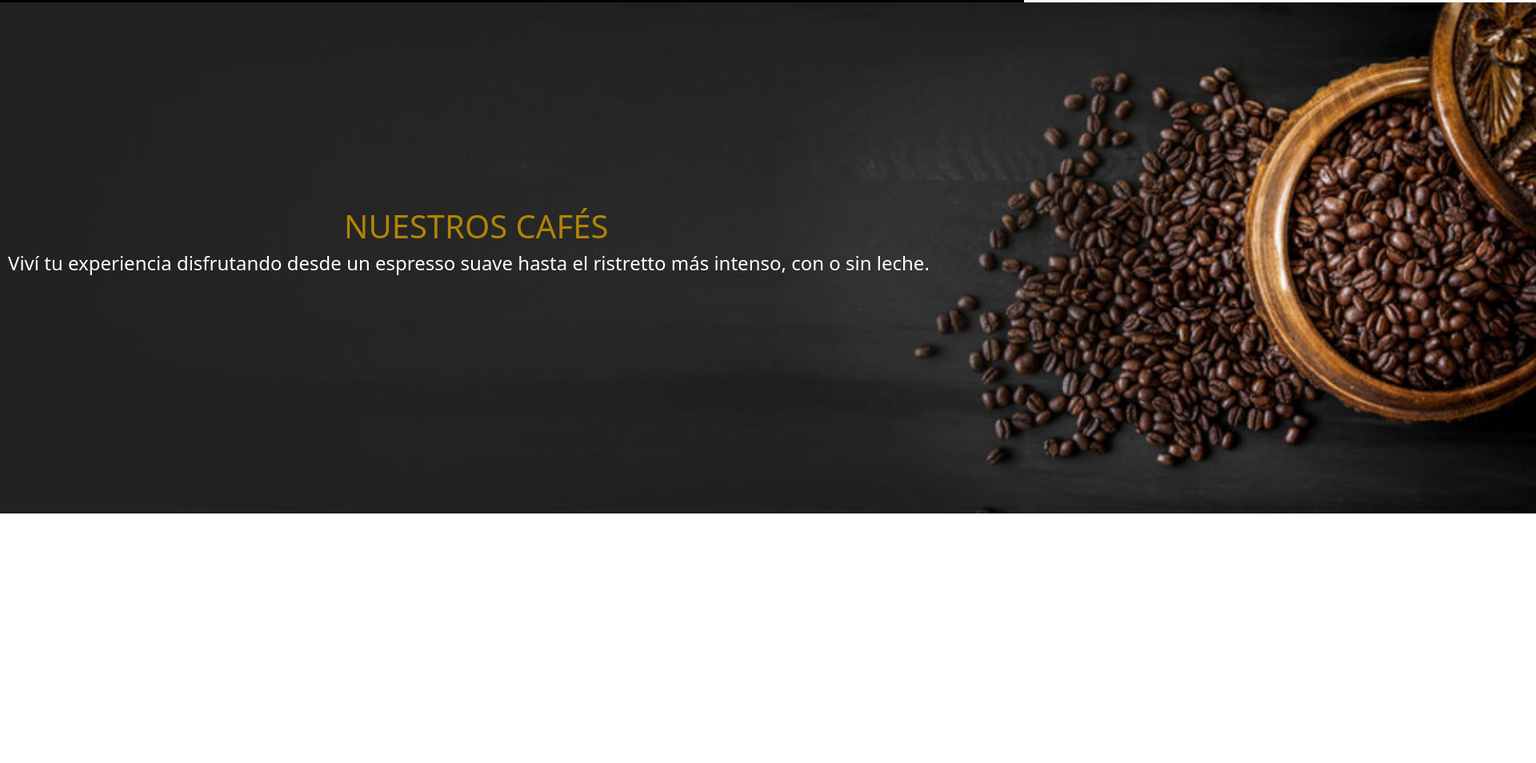
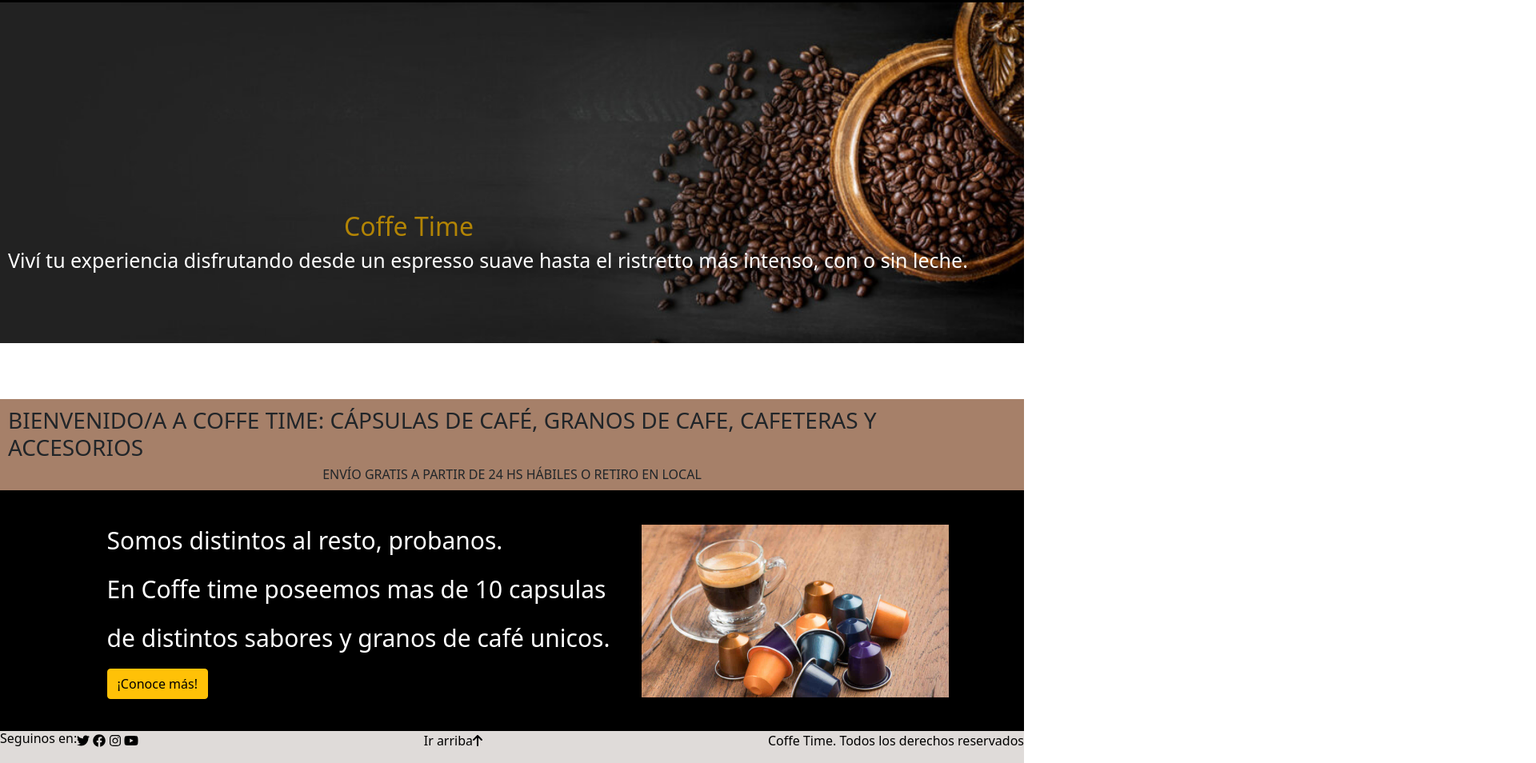
Before and after one commit to Tomasl07/cafe1, a website: page index.html in a window 1280 px wide. Shown: the part 53-1007 px from the top of the page at 80% size, 1920 px wide, since content can reach past the window. Before the commit the page ends 856 px from the top, so only its background shows below. Drawn offline with nearby package versions, Linux system fonts and the light colour scheme.

Commit message:
Terminando main

```diff
--- a/index.html
+++ b/index.html
@@ -9,20 +9,24 @@
 
     <!-- Link de mi css bootstrap -->
     <link href="https://cdn.jsdelivr.net/npm/bootstrap@5.1.3/dist/css/bootstrap.min.css" rel="stylesheet" integrity="sha384-1BmE4kWBq78iYhFldvKuhfTAU6auU8tT94WrHftjDbrCEXSU1oBoqyl2QvZ6jIW3" crossorigin="anonymous">
+
+  <!-- Font awesome -->
+  <link rel="stylesheet" href="https://cdnjs.cloudflare.com/ajax/libs/font-awesome/6.1.1/css/all.min.css" integrity="sha512-KfkfwYDsLkIlwQp6LFnl8zNdLGxu9YAA1QvwINks4PhcElQSvqcyVLLD9aMhXd13uQjoXtEKNosOWaZqXgel0g==" crossorigin="anonymous" referrerpolicy="no-referrer" />
+
     <!-- Titulo css -->
     <title>Coffee time/Inicio</title>
 </head>
 <body>
-
+    <!-- NAV -->
     <nav class="navbar navbar-expand-lg navbar" style="background-color: black;">
         <div class="container-fluid">
-          <a class="navbar-brand" href="#" style="color: #b28405;">Coffe Time</a>
+          <a id="inicio" class="navbar-brand" href="#" style="color: #b28405;">Coffe Time</a>
           <button  class="navbar-toggler" style="background-color: #b28405;" type="button" data-bs-toggle="collapse" data-bs-target="#navbarNavAltMarkup" aria-controls="navbarNavAltMarkup" aria-expanded="false" aria-label="Toggle navigation">
             <span class="navbar-toggler-icon"></span>
           </button>
           <div class="collapse navbar-collapse justify-content-end" id="navbarNavAltMarkup">
             <div class="navbar-nav">
-              <a class="nav-link active" aria-current="page" href="#" style="color: #b28405;">Inicio</a>
+              <a class="inicio nav-link active" aria-current="page" href="#" style="color: #b28405;">Inicio</a>
               <a class="nav-link" href="#" style="color: #b28405;">Sobre nosotros</a>
               <a class="nav-link" href="#" style="color: #b28405;">Productos</a>
               <a class="nav-link" href="#" style="color: #b28405;">Locales</a>
@@ -30,16 +34,55 @@
           </div>
         </div>
       </nav>
+      <!-- HEADER -->
       <header>
         <div class="recuadro1">
           <div>
-            <h1 class="titulo" style="color: #b28405;">NUESTROS CAFÉS</h1>
+            <span class="titulo" style="color: #b28405;">Coffe Time</span>
           </div>
           <div>
-            <h4 style="color: white; ">Viví tu experiencia disfrutando desde un espresso suave hasta el ristretto más intenso, con o sin leche.</h4>
+            <span class="descrip" style="color: white;">Viví tu experiencia disfrutando desde un espresso suave hasta el ristretto más intenso, con o sin leche.</span>
           </div>
       </div>
       </header>
+
+
+      <!-- MAIN -->
+      <main>
+        <div class="contenedormain" style="background-color:#a68069;">
+          <div>
+            <h3 class="titulo1">BIENVENIDO/A A COFFE TIME: CÁPSULAS DE CAFÉ, GRANOS DE CAFE, CAFETERAS Y ACCESORIOS</h3>
+          </div>
+          <div>
+            <h6 class="subti">ENVÍO GRATIS A PARTIR DE 24 HS HÁBILES O RETIRO EN LOCAL</h6>
+          </div>
+        </div>
+        <div class="contenedormain1">
+          <div>
+              <p>Somos distintos al resto, probanos.</p>
+              <p>En Coffe time poseemos mas de 10 capsulas</p>
+              <p>de distintos sabores y granos de café unicos.</p>
+              <button type="button" class="btn btn-warning">¡Conoce más!</button>
+          </div>
+       <img src="public/img main.jpg" alt="imgmain" class="imgmain">
+        </div>
+      </main>
+      <footer class="footer" style="background-color: #dfdbd9;">
+        <div class="divfooter">
+          <div class="iconos">
+            <h6>Seguinos en:</h6>
+              <div>
+                  <i class="fa-brands fa-twitter"></i>
+                  <i class="fa-brands fa-facebook"></i>
+                  <i class="fa-brands fa-instagram"></i>
+                  <i class="fa-brands fa-youtube"></i>
+              </div>
+          </div>
+          <div><a class="arriba" href="#inicio">Ir arriba</a><i class="fa-solid fa-arrow-up"></i></div>
+          <div><p>Coffe Time. Todos los derechos reservados</p></div>
+
+        </div>
+      </footer>
 
 
 
@@ -51,6 +94,9 @@
 
 
 
+      <!-- Link java fontawesome -->
+    <script src="https://cdnjs.cloudflare.com/ajax/libs/font-awesome/6.1.1/js/all.min.js" integrity="sha512-6PM0qYu5KExuNcKt5bURAoT6KCThUmHRewN3zUFNaoI6Di7XJPTMoT6K0nsagZKk2OB4L7E3q1uQKHNHd4stIQ==" crossorigin="anonymous" referrerpolicy="no-referrer"></script>
+
     <!-- Link Bundle -->
     <script src="https://cdn.jsdelivr.net/npm/bootstrap@5.1.3/dist/js/bootstrap.bundle.min.js" integrity="sha384-ka7Sk0Gln4gmtz2MlQnikT1wXgYsOg+OMhuP+IlRH9sENBO0LRn5q+8nbTov4+1p" crossorigin="anonymous"></script>
 </body>
--- a/scss/_main.scss
+++ b/scss/_main.scss
@@ -2,14 +2,61 @@ header{
     background-image: url(../public/cafe2.jpg);
     background-size: 100%;
     background-repeat: no-repeat;
-    height: 50rem;
-    width: 120rem;
+    height: 6rem;
+    width: 20rem;
 }
 
 .recuadro1{
-    padding-top: 16rem;
-    padding-left: 10px;
     .titulo{
-        padding-left: 420px;
+        padding-left: 74px;
+    }
+    .descrip{
+        font-size: 10px;
     }
 }
+.contenedormain{
+    padding: 10px;
+}
+.titulo1{
+    display: flex;
+    justify-content: center;
+}
+.subti{
+    display: flex;
+    flex-direction: column;
+    align-items: center;
+}
+.contenedormain1{
+    background-color: black;
+
+    margin-top: -8px;
+
+    display: flex;
+    align-items: center;
+    justify-content: center;
+    div{
+        padding: 40px;
+    }
+    p{
+        color: white;
+        font-size: 30px;
+    }
+}
+.imgmain{
+    width: 30%;
+}
+
+.divfooter{
+    display: flex;
+    justify-content: space-between;
+
+    color: black;
+    .iconos{
+        display: flex;
+    }
+    .arriba{
+        text-decoration: none;
+        color: black;
+    }
+
+}
--- /dev/null
+++ b/scss/_media.scss
@@ -0,0 +1,24 @@
+@media screen and (min-width: 769px){
+    header{
+        height: 31rem;
+        width: auto;
+    }
+
+    .recuadro1{
+        padding-top: 16rem;
+        padding-left: 10px;
+        .titulo{
+            padding-left: 420px;
+            font-size: 2em;
+        }
+        .descrip{
+            font-size: 25px;
+        }
+    }
+
+
+
+
+
+
+}
--- a/scss/style.scss
+++ b/scss/style.scss
@@ -1 +1,19 @@
 @import "main";
+
+
+
+
+
+
+
+
+
+
+
+
+
+
+
+
+
+@import "media";
```
Also changed, not shown: css/style.css, public/img main.jpg (added).
